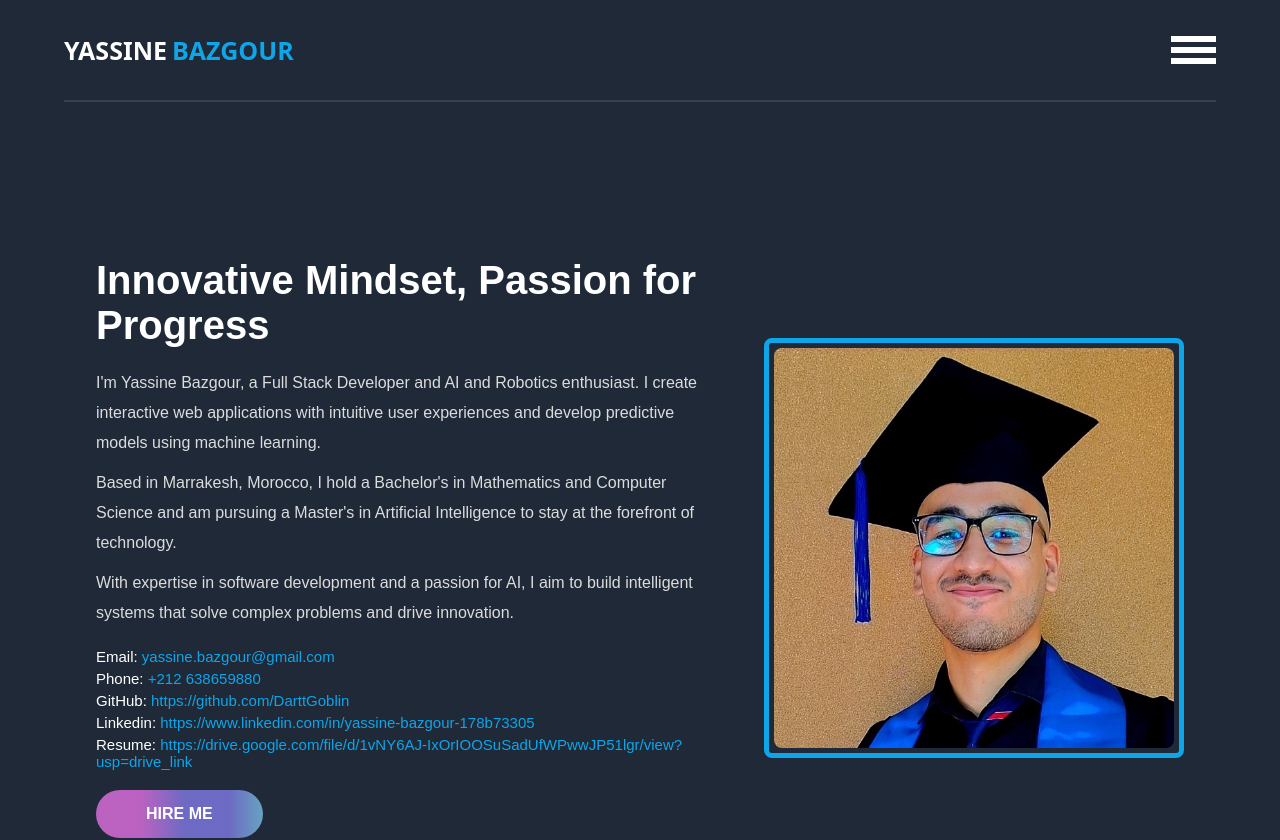
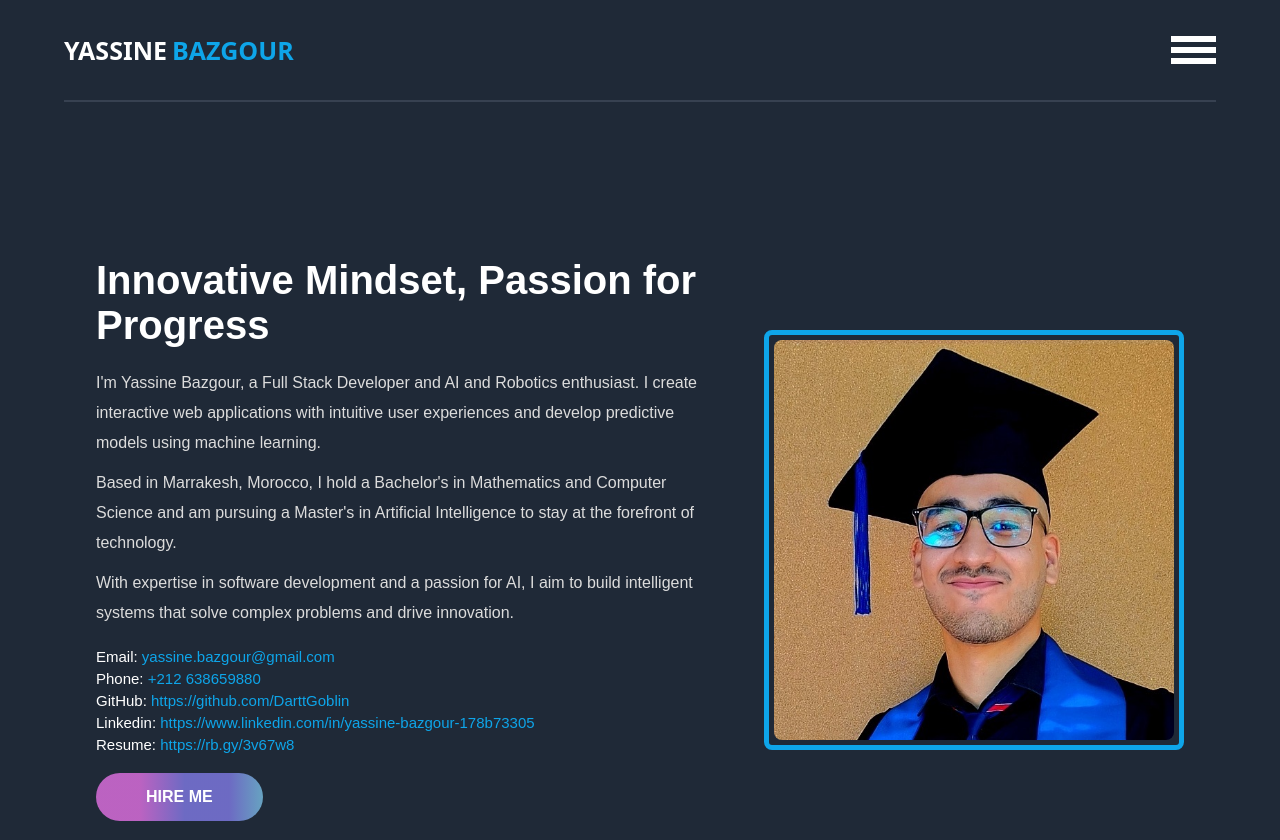
Before and after one commit to DarttGoblin/Portfolio, a React (Create React App) app: page /About in a window 1280 px wide. Shown: the top 840 px of the page. Built offline with nearby package versions, Linux system fonts and the light colour scheme.

Commit message:
Update About.js

```diff
--- a/src/Pages/About/About.js
+++ b/src/Pages/About/About.js
@@ -40,7 +40,7 @@ const About = () => {
 							<span className='about-header-contact'>Phone: <span onClick={() => {CopyText('Number phone', '+212 638659880')}} className='about-header-contact-info'>+212 638659880</span></span>
 							<span className='about-header-contact'>GitHub: <span onClick={() => {window.open('https://github.com/DarttGoblin', '_blank')}} className='about-header-contact-info'>https://github.com/DarttGoblin</span></span>
 							<span className='about-header-contact'>Linkedin: <span onClick={() => {window.open('https://www.linkedin.com/in/yassine-bazgour-178b73305', '_blank')}} className='about-header-contact-info'>https://www.linkedin.com/in/yassine-bazgour-178b73305</span></span>
-							<span className='about-header-contact'>Resume: <span onClick={() => {window.open('https://shorturl.at/UFgpp', '_blank')}} className='about-header-contact-info'>https://drive.google.com/file/d/1vNY6AJ-IxOrIOOSuSadUfWPwwJP51lgr/view?usp=drive_link</span></span>
+							<span className='about-header-contact'>Resume: <span onClick={() => {window.open('https://rb.gy/3v67w8', '_blank')}} className='about-header-contact-info'>https://rb.gy/3v67w8</span></span>
 						</div>
 						<Link
 							to='/Contact'
```
